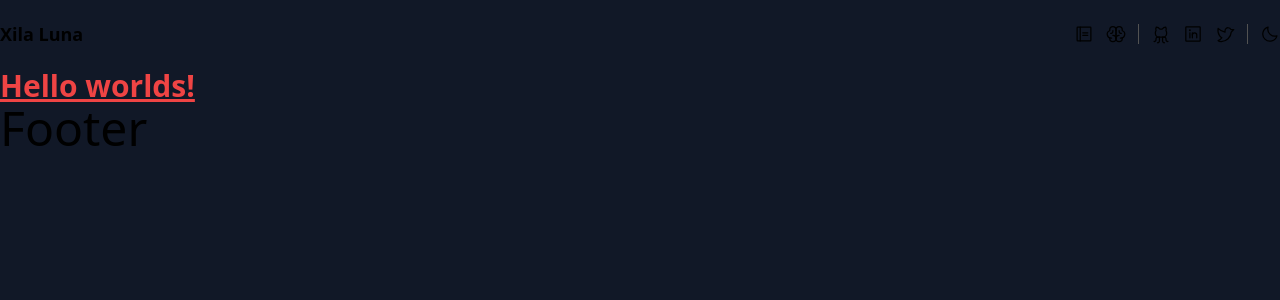
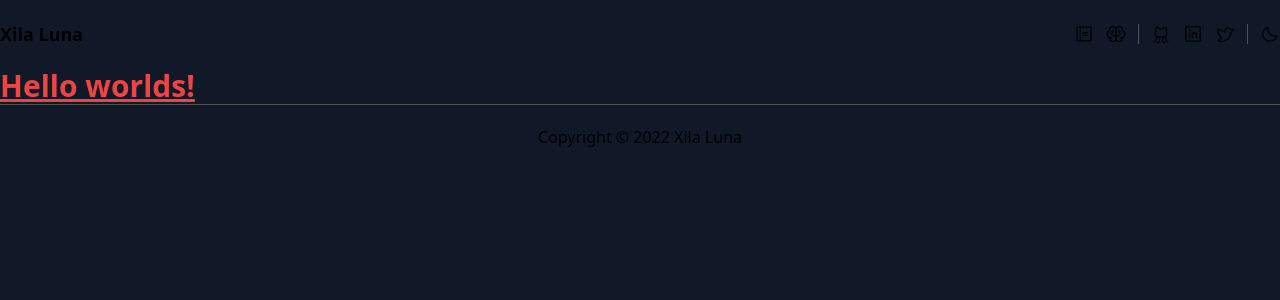
Before and after one commit to xilaluna/xilaluna.com, a Next.js app: page / in a window 1280 px wide. Shown: the top 300 px of the page. Built offline with nearby package versions, Linux system fonts and the light colour scheme.

Commit message:
[update] footer

```diff
--- a/components/footer.tsx
+++ b/components/footer.tsx
@@ -1,5 +1,19 @@
+const Copyright = () => {
+  return (
+    <p>
+      {'Copyright © '}
+      {new Date().getFullYear()}
+      {' Xila Luna'}
+    </p>
+  );
+};
+
 const Footer = () => {
-  return <h1>Footer</h1>;
+  return (
+    <div className="flex items-center justify-center border-t border-neutral-600 py-5">
+      <Copyright />
+    </div>
+  );
 };
 
 export default Footer;
```
